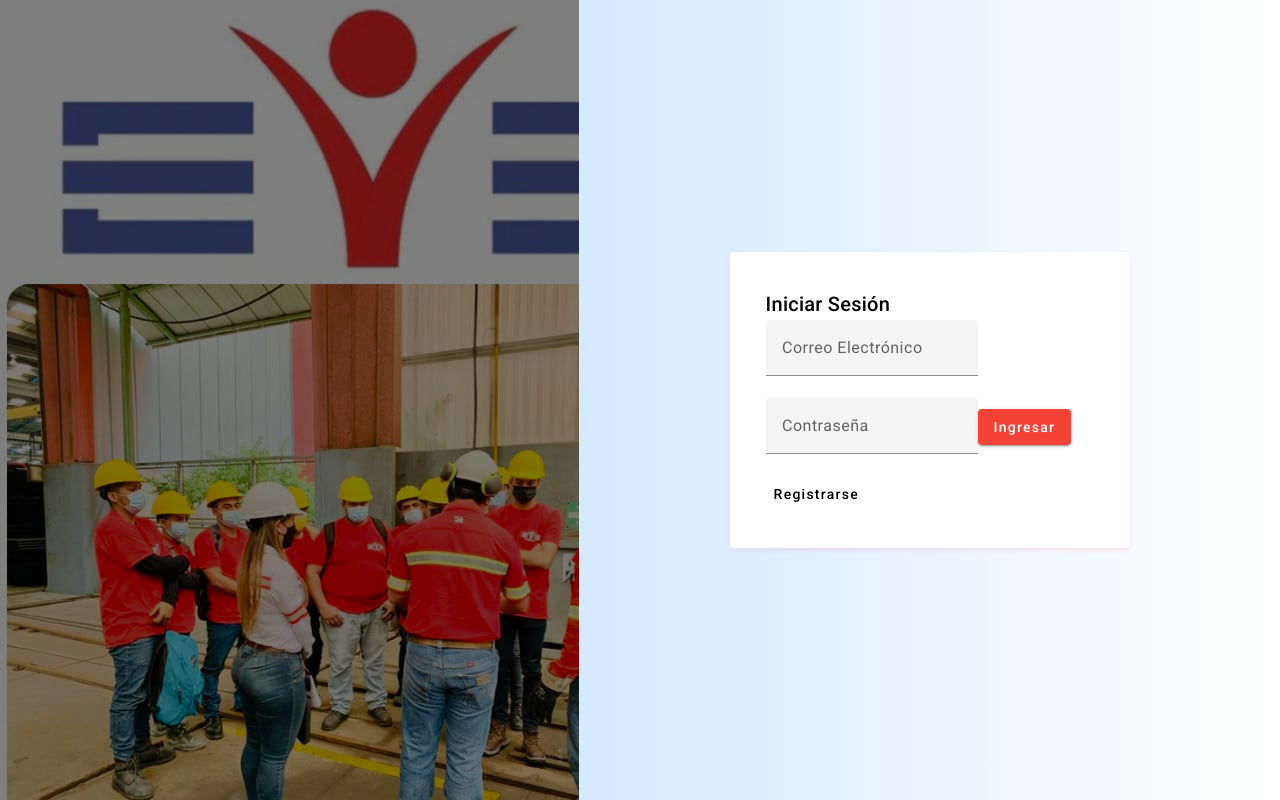
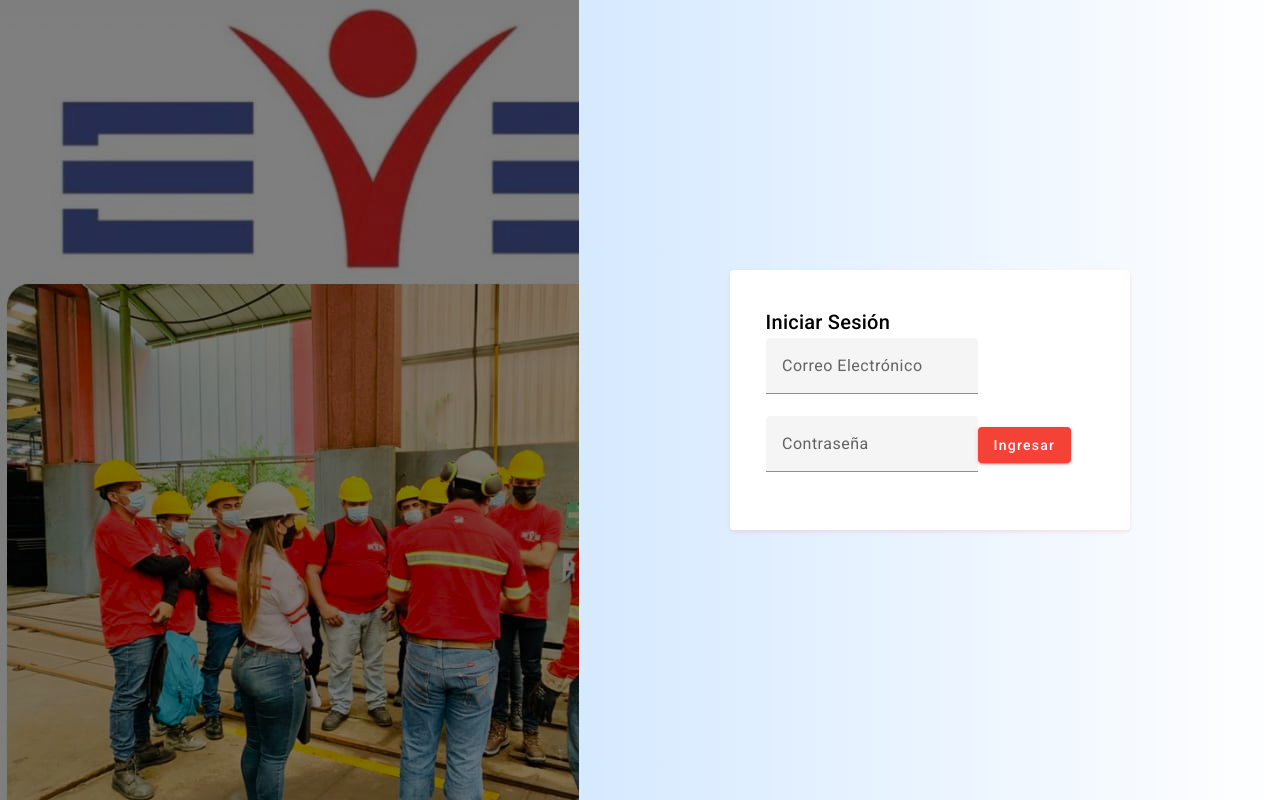
Before and after one commit to Hramosm1/PG2Front, an Angular app: page /login in a window 1280 px wide. Built offline with nearby package versions, Linux system fonts and the light colour scheme.

Commit message:
quitar registro usuarios login

```diff
--- a/src/app/login/login.component.html
+++ b/src/app/login/login.component.html
@@ -20,9 +20,9 @@
           <button mat-raised-button color="warn" class="login-button" type="submit">Ingresar</button>
         </form>
 
-        <div class="register-link">
+        <!-- <div class="register-link">
           <a mat-button routerLink="/registrar-usuarios">Registrarse</a>
-        </div>
+        </div> -->
       </mat-card-content>
     </mat-card>
   </div>
```
